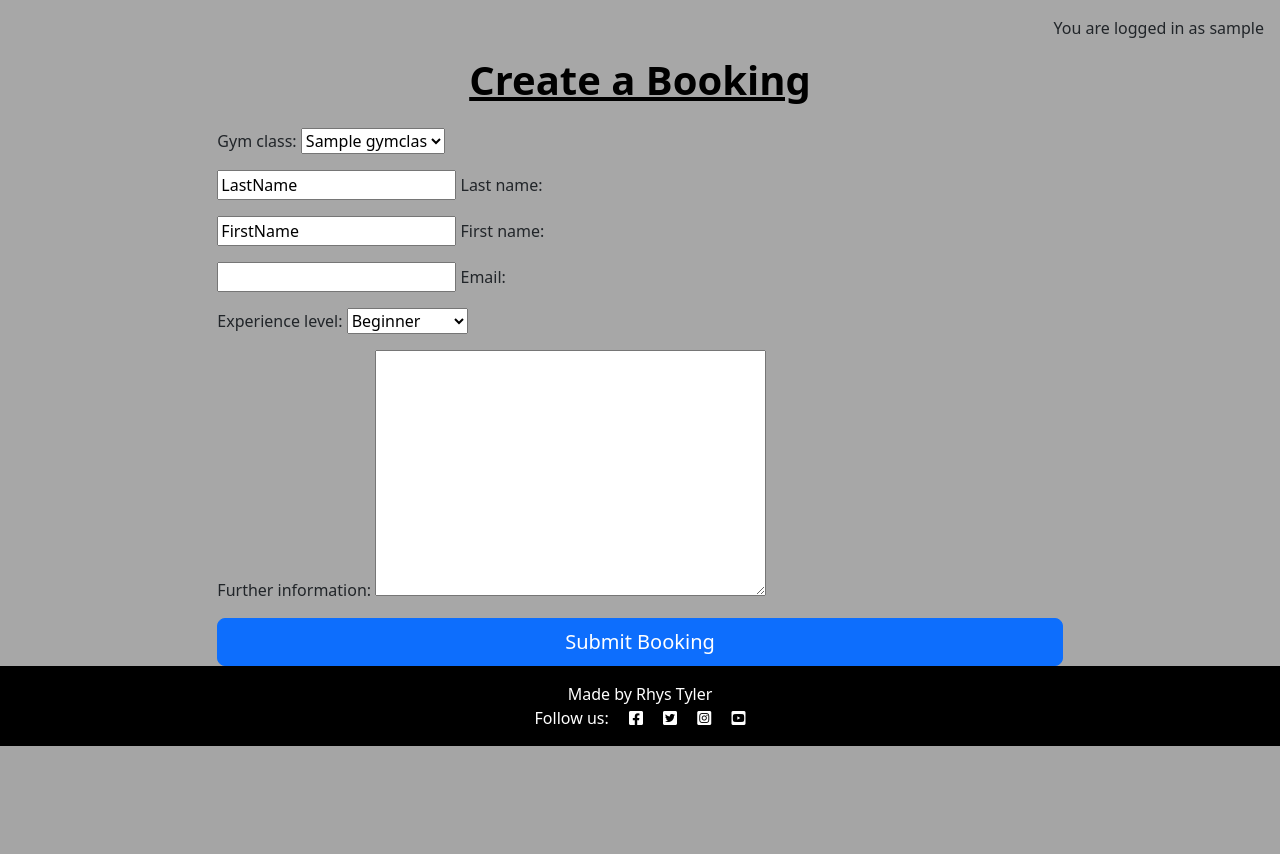
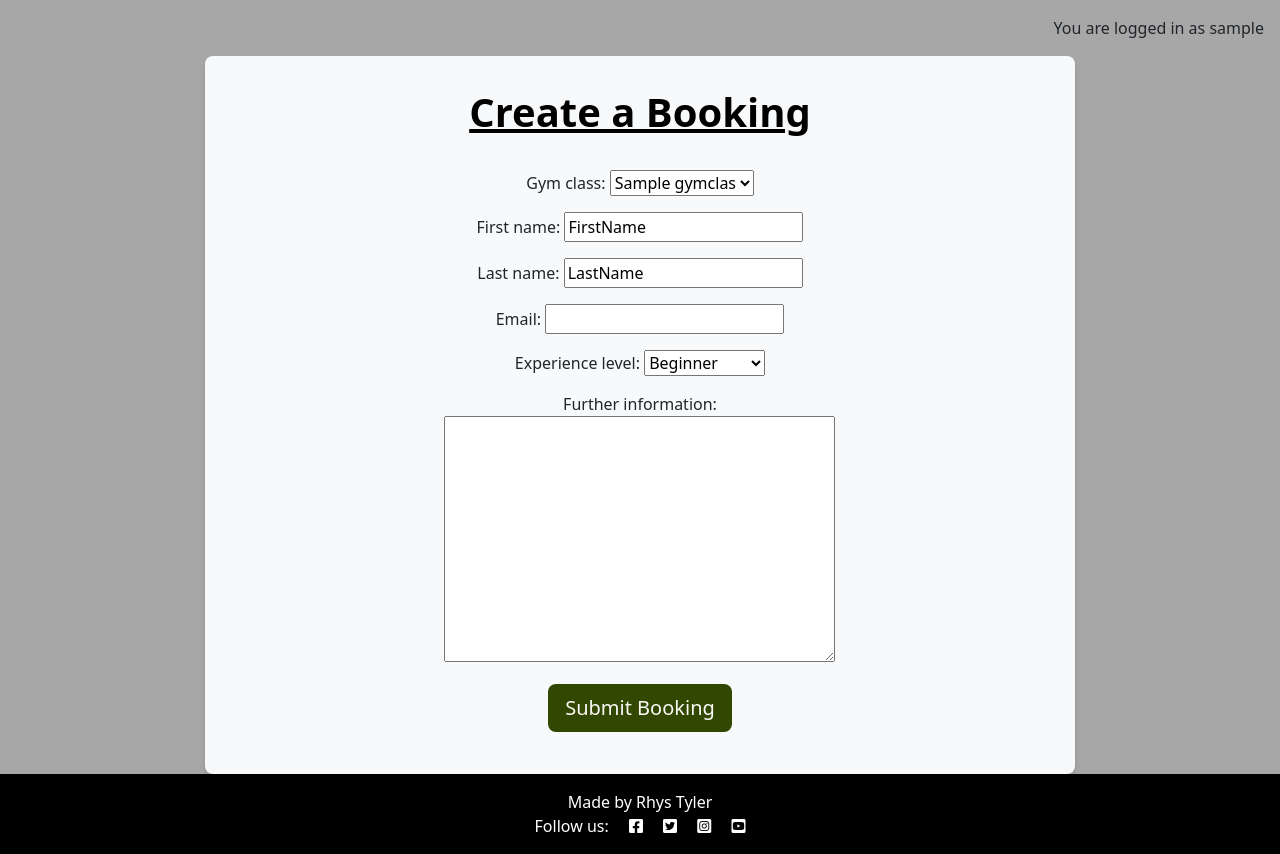
Before and after one commit to RhysTyler112/Back-End-Development-Project, a Django app: page /new-booking/1/ in a window 1280 px wide. Shown: the part 56-910 px from the top of the page. Before the commit the page ends 802 px from the top, so only its background shows below. Run offline with Django 4.2, Linux system fonts and the light colour scheme; a user stored in the database is signed in; tables that the repository leaves empty hold one stand-in row (values such as "Sample post").

Commit message:
add styling for booking_form.html

```diff
--- a/Classes/templates/Classes/booking_form.html
+++ b/Classes/templates/Classes/booking_form.html
@@ -4,26 +4,26 @@
 
 {% block content %}
 <div class="row justify-content-center">
-    <div class="col-md-8">
+    <div class="col-md-8 form-area">
         <h1 class="text-center mb-4 page-title">Create a Booking</h1>
 
-        <form method="POST" action="{% url 'new_booking' gym_class.id %}" novalidate>
+        <form method="POST" action="{% url 'new_booking' gym_class.id %}" novalidate class="booking-form">
             {% csrf_token %}
             <div class="mb-3">
                 {{ form.gym_class.label_tag }}
                 {{ form.gym_class }}
             </div>
-            <div class="mb-3">
-                {{ form.last_name }}
-                {{ form.last_name.label_tag }}
+             <div class="mb-3">
+                {{ form.first_name.label_tag }}
+                {{ form.first_name }}
             </div>
             <div class="mb-3">
-                {{ form.first_name }}
-                {{ form.first_name.label_tag }}
+                {{ form.last_name.label_tag }}
+                {{ form.last_name }}
             </div>
             <div class="mb-3">
+                {{ form.email.label_tag }}
                 {{ form.email }}
-                {{ form.email.label_tag }}
             </div>
             <div class="mb-3">
                 {{ form.experience_level.label_tag }}
@@ -31,11 +31,12 @@
             </div>
             <div class="mb-3">
                 {{ form.further_information.label_tag }}
+                <br>
                 {{ form.further_information }}
             </div>
 
             <div class="d-grid">
-                <button type="submit" class="btn btn-primary btn-lg">Submit Booking</button>
+                <button type="submit" class="btn btn-lg sumbit-btn">Submit Booking</button>
             </div>
         </form>
     </div>
--- a/static/css/style.css
+++ b/static/css/style.css
@@ -97,3 +97,42 @@ body{
     background-color: #324700;
     color: #FAF9F6;
 }
+/* ----------------------------------booking_form.htmls */
+.booking-form {
+    text-align: center;
+    padding: 10px 0 10px 0;
+    margin: auto;
+}
+
+.form-area {
+    background: #f8f9fa;
+    padding: 2rem;
+    border-radius: 8px;
+    box-shadow: 0 4px 6px rgba(0, 0, 0, 0.1);
+}
+
+.sumbit-btn {
+    background-color: #324700;
+    color: #FAF9F6;
+    margin: 0 auto;
+}
+.sumbit-btn:hover {
+    background-color: #7fb600;
+    color: #000000;}
+
+@media (max-width: 576px) {
+    .form-area {
+        width: 90%; /* Make the form take up more space on small screens */
+    }
+    #id_further_information{
+        width: 85%;
+    }
+    .mb3 {
+
+    }
+}
+@media (min-width: 1440px) {
+    .form-area {
+        width: 45%;
+    }
+}
```
Also changed, not shown: 1 other file.
